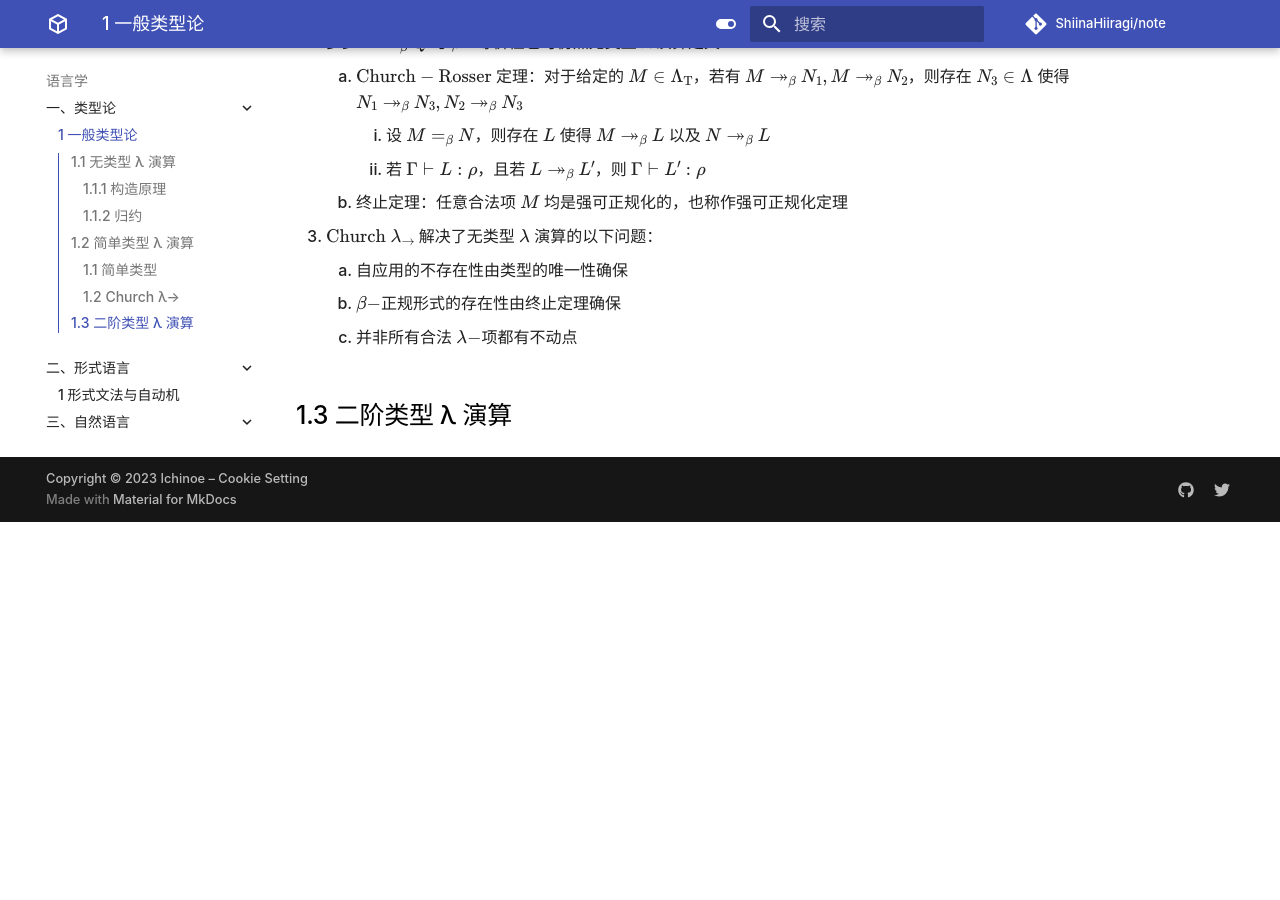
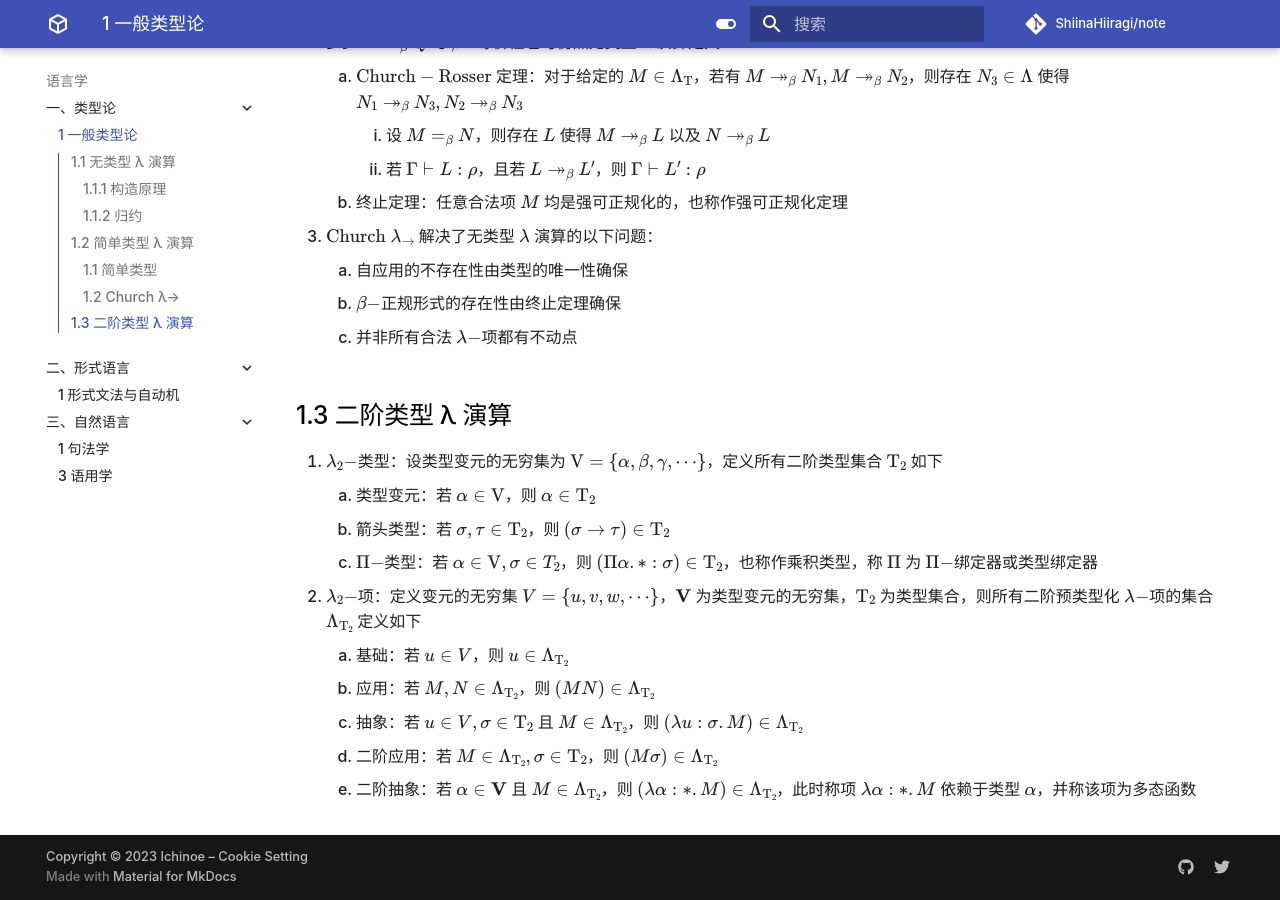
Before and after one commit to ShiinaHiiragi/note, an MkDocs documentation site: the page built from docs/lang/type/gen.md, in a window 1280 px wide and 900 px high, scrolled down 5022 px. Built offline with MkDocs 1.6.1 and Material for MkDocs 9.7.7, drawn with Linux system fonts in a browser that asks for light colours; comment, search, counter and statistics services are not loaded; before the commit the page ends 5544 px from its top, so only the background shows below that; some of the changed text lies outside the part shown.

Commit message:
stage 3.4.3

```diff
--- a/docs/lang/type/gen.md
+++ b/docs/lang/type/gen.md
@@ -2,7 +2,7 @@
 
 ## 1.1 无类型 λ 演算
 ### 1.1.1 构造原理
-1. $\lambda-$项：$\lambda$ 演算的表达式称为 $\lambda-$项．定义变元的无穷集 $V = \left\{x, y, z, \cdots\right\}$，则所有 $\lambda-$项的集合定义 $\Lambda$ 如下
+1. $\lambda-$项：$\lambda$ 演算的表达式称为 $\lambda-$项．定义变元的无穷集 $V = \left\{u, v, w, \cdots\right\}$，则所有 $\lambda-$项的集合定义 $\Lambda$ 如下
     1. 基础：若 $u \in V$，则 $u \in \Lambda$
     2. 应用：若 $M, N \in \Lambda$，则 $(MN) \in \Lambda$
     3. 抽象：若 $u \in V$ 且 $M \in \Lambda$，则 $(\lambda u.M) \in \Lambda$，称子项 $M$ 为 $(\lambda u.M)$ 的正体
@@ -103,7 +103,7 @@
 
 ## 1.2 简单类型 λ 演算
 ### 1.1 简单类型
-1. 简单类型：设类型变元的无穷集 $\mathrm V = \{\alpha, \beta, \gamma, \cdots\}$，定义所有简单类型集合 $\mathrm T$ 如下
+1. 简单类型：设类型变元的无穷集为 $\mathrm V = \{\alpha, \beta, \gamma, \cdots\}$，定义所有简单类型集合 $\mathrm T$ 如下
     1. 类型变元：若 $\alpha \in \mathrm V$，则 $\alpha \in \mathrm T$
     2. 箭头类型：若 $\sigma, \tau \in \mathrm T$，则 $(\sigma \to \tau) \in \mathrm T$
 
@@ -116,10 +116,10 @@
         3. 可类型化：若项 $M$ 存在类型 $\sigma$ 使得 $M: \sigma$，则称 $M$ 是可类型化的
     3. 类型分配：在变元陈述时规定类型被称为显式类型分配，也称作 $\text{Church}$ 类型分配；反之不规定变元类型的称为隐式类型分配，也称作 $\text{Curry}$ 类型分配
 
-2. 预类型化 $\lambda-$项 $\Lambda_{\mathrm T}$：定义变元的无穷集 $V = \left\{x, y, z, \cdots\right\}$，$\mathrm T$ 为类型集合，则所有预类型化 $\lambda-$项的集合 $\Lambda_{\mathrm T}$ 定义如下
+2. $\lambda_{\to}-$项 $\Lambda_{\mathrm T}$：定义变元的无穷集 $V = \left\{u, v, w, \cdots\right\}$，$\mathrm T$ 为类型集合，则所有预类型化 $\lambda-$项的集合 $\Lambda_{\mathrm T}$ 定义如下
     1. 基础：若 $u \in V$，则 $u \in \Lambda_{\mathrm T}$
     2. 应用：若 $M, N \in \Lambda_{\mathrm T}$，则 $(MN) \in \Lambda_{\mathrm T}$
-    3. 抽象：若 $u \in V, \sigma \in \mathrm T$ 且 $M \in \Lambda_{\mathrm T}$，则 $(\lambda u: \sigma.M) \in \Lambda_{\mathrm T}$
+    3. 抽象：若 $u \in V, \sigma \in \mathrm T$ 且 $M \in \Lambda_{\mathrm T}$，则 $(\lambda u: \sigma.M) \in \Lambda_{\mathrm T}$，此时称项 $\lambda u: \sigma: M$ 依赖于项 $u$
 
     变元种类的定义与无类型 $\lambda$ 演算保持一致
 
@@ -177,3 +177,13 @@
     3. 并非所有合法 $\lambda-$项都有不动点
 
 ## 1.3 二阶类型 λ 演算
+1. $\lambda_2-$类型：设类型变元的无穷集为 $\mathrm V = \{\alpha, \beta, \gamma, \cdots\}$，定义所有二阶类型集合 $\mathrm T_2$ 如下
+    1. 类型变元：若 $\alpha \in \mathrm V$，则 $\alpha \in \mathrm T_2$
+    2. 箭头类型：若 $\sigma, \tau \in \mathrm T_2$，则 $(\sigma \to \tau) \in \mathrm T_2$
+    3. $\Pi-$类型：若 $\alpha \in \mathrm V, \sigma \in T_2$，则 $(\Pi \alpha. *: \sigma) \in \mathrm T_2$，也称作乘积类型，称 $\Pi$ 为 $\Pi-$绑定器或类型绑定器
+2. $\lambda_2-$项：定义变元的无穷集 $V = \left\{u, v, w, \cdots\right\}$，$\mathbf V$ 为类型变元的无穷集，$\mathrm T_2$ 为类型集合，则所有二阶预类型化 $\lambda-$项的集合 $\Lambda_{\mathrm T_2}$ 定义如下
+    1. 基础：若 $u \in V$，则 $u \in \Lambda_{\mathrm T_2}$
+    2. 应用：若 $M, N \in \Lambda_{\mathrm T_2}$，则 $(MN) \in \Lambda_{\mathrm T_2}$
+    3. 抽象：若 $u \in V, \sigma \in \mathrm T_2$ 且 $M \in \Lambda_{\mathrm T_2}$，则 $(\lambda u: \sigma.M) \in \Lambda_{\mathrm T_2}$
+    4. 二阶应用：若 $M \in \Lambda_{\mathrm T_2}, \sigma \in \mathrm T_2$，则 $(M\sigma) \in \Lambda_{\mathrm T_2}$
+    5. 二阶抽象：若 $\alpha \in \mathbf V$ 且 $M \in \Lambda_{\mathrm T_2}$，则 $(\lambda \alpha: *.M) \in \Lambda_{\mathrm T_2}$，此时称项 $\lambda \alpha: *.M$ 依赖于类型 $\alpha$，并称该项为多态函数
```
Also changed, not shown: docs/lang/type/trans.md (+8 -0 lines), docs/meta/sign/prop.md (+1 -1 lines).
